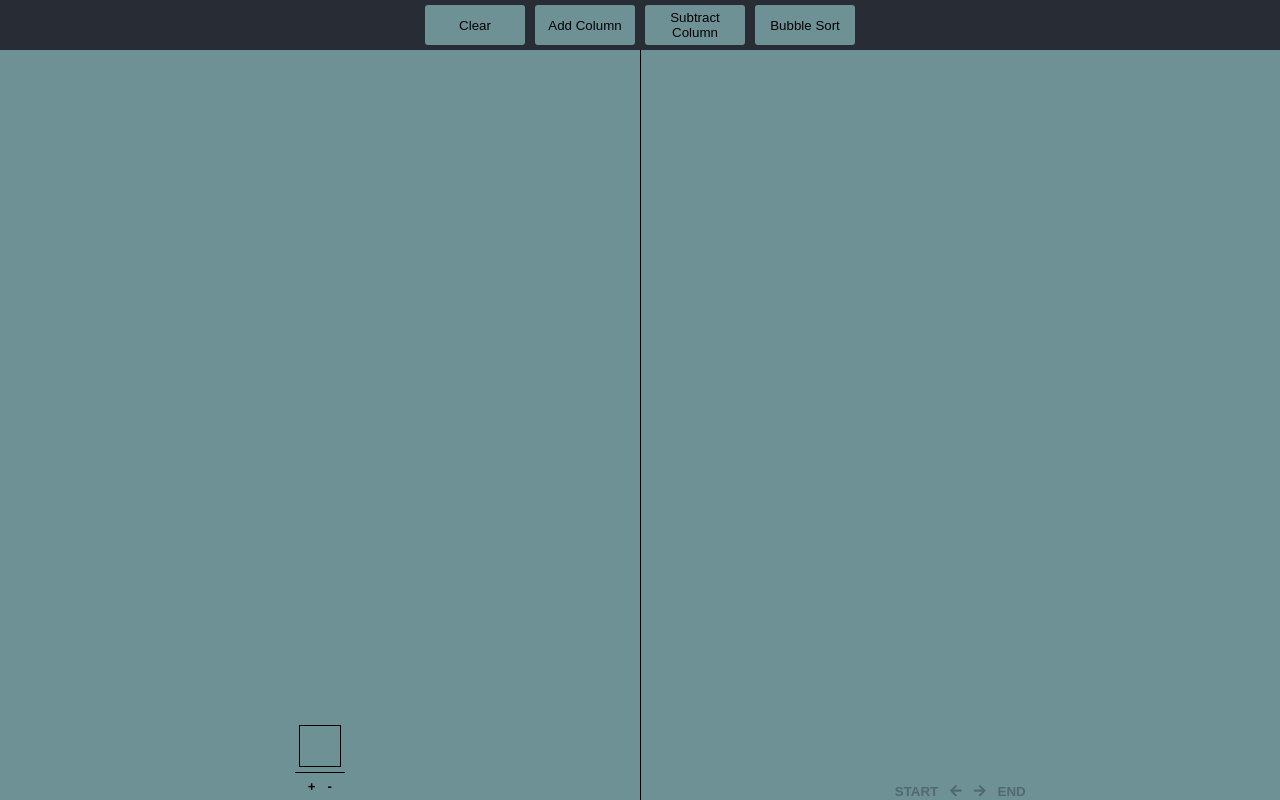
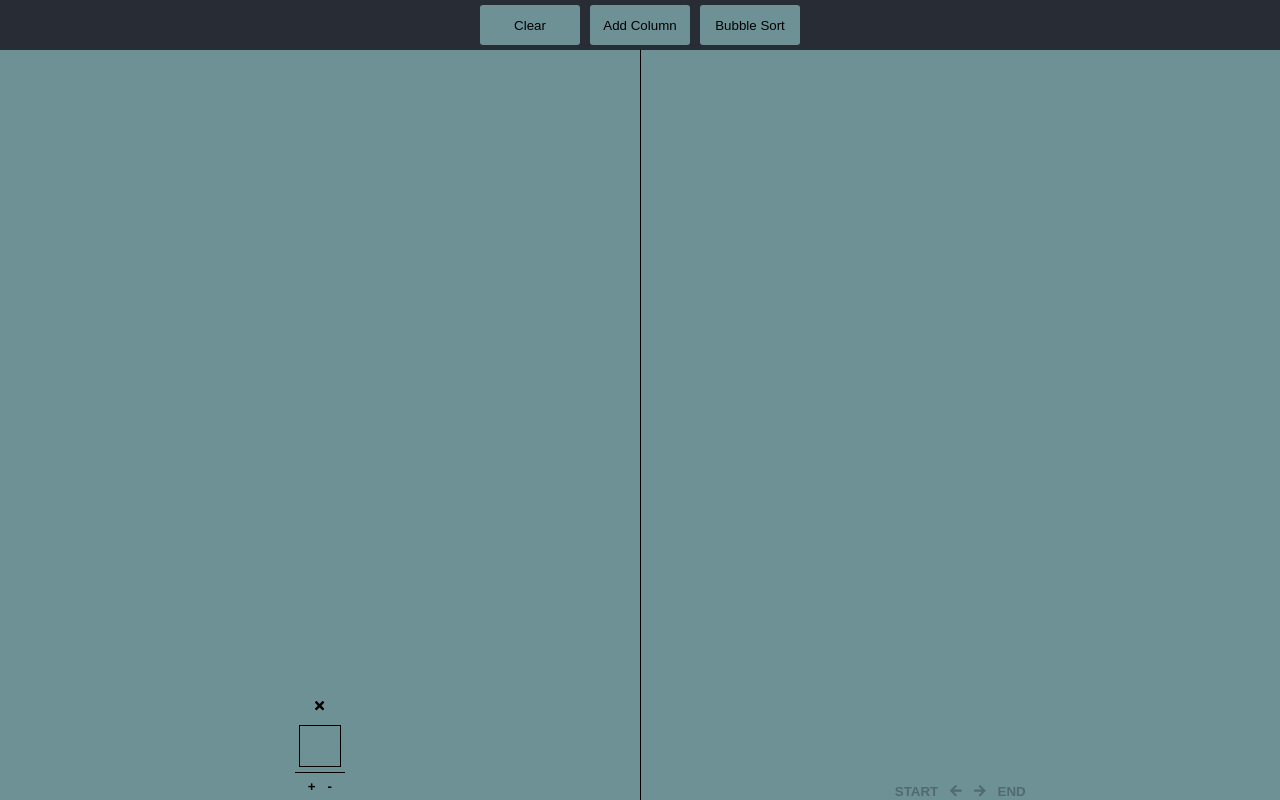
Before and after one commit to sm0ol/algoviz, a React (Create React App) app: page / in a window 1280 px wide. Both pictures are taken after a click on the button "Add Column". Built offline with nearby package versions, Linux system fonts and the light colour scheme.

Commit message:
Added Individual Column removal, plus hover animation on unsorted buttons

```diff
--- a/src/App.js
+++ b/src/App.js
@@ -29,6 +29,7 @@ class App extends React.Component {
     this.clearContent = this.clearContent.bind(this);
     this.goToStart = this.goToStart.bind(this);
     this.goToEnd = this.goToEnd.bind(this);
+    this.removeIndividualColumn = this.removeIndividualColumn.bind(this);
   }
 
   onAddBox(colIndex, boxAmount) {
@@ -126,6 +127,14 @@ class App extends React.Component {
     this.historyTracker = 0;
   }
 
+  removeIndividualColumn(index){
+    let cols = [...this.state.columnArr];
+    cols.splice(index, 1);
+    this.setState({
+      columnArr: cols
+    });
+  }
+
   render () {
 
     return (
@@ -135,7 +144,7 @@ class App extends React.Component {
           <div className="algo-viz-content-unsorted">
             {this.state.columnArr.map((col, index) => {
               return (
-                <VizColumn key={index} index={index} column={this.state.columnArr[index]} onAddBox={this.onAddBox}/>
+                <VizColumn key={index} index={index} column={this.state.columnArr[index]} onAddBox={this.onAddBox} removeIndividualColumn={this.removeIndividualColumn}/>
               );
             })}
           </div>
--- a/src/components/navbar.js
+++ b/src/components/navbar.js
@@ -9,7 +9,6 @@ class Navbar extends React.Component {
         this.addBox = this.addBox.bind(this);
         this.subtractBox = this.subtractBox.bind(this);
         this.addColumn = this.addColumn.bind(this);
-        this.subtractColumn = this.subtractColumn.bind(this);
         this.bubbleSort = this.bubbleSort.bind(this);
         this.clearContent = this.clearContent.bind(this);
     }
@@ -29,11 +28,6 @@ class Navbar extends React.Component {
         this.props.updateColumnArr(this.props.columnArr);
     }
 
-    subtractColumn(e){
-        this.props.columnArr.splice(this.props.columnArr.length - 1, 1);
-        this.props.updateColumnArr(this.props.columnArr);
-    }
-
     bubbleSort(e){
         this.props.bubbleSort();
     }
@@ -47,7 +41,6 @@ class Navbar extends React.Component {
             <div className="algo-navbar">
                 <button className="algo-navbar-button" onClick={this.clearContent}>Clear</button>
                 <button className="algo-navbar-button" onClick={this.addColumn}>Add Column</button>
-                <button className="algo-navbar-button" onClick={this.subtractColumn}>Subtract Column</button>
                 <button className="algo-navbar-button" onClick={this.bubbleSort}>Bubble Sort</button>
             </div>
         )
--- a/src/components/vizcolumn.js
+++ b/src/components/vizcolumn.js
@@ -1,6 +1,8 @@
 import React from 'react';
 import VizBox from './vizbox';
 import '../styles/columns.css';
+import { FontAwesomeIcon } from '@fortawesome/react-fontawesome'
+import { faTimes } from '@fortawesome/free-solid-svg-icons'
 
 
 class VizColumn extends React.Component {
@@ -9,11 +11,11 @@ class VizColumn extends React.Component {
 
         this.state = {
             boxArr: props.column.boxes
-            // boxArr: [1]
         }
 
         this.addColumnBox = this.addColumnBox.bind(this);
         this.subtractColumnBox = this.subtractColumnBox.bind(this);
+        this.removeIndividualColumn = this.removeIndividualColumn.bind(this);
     }
 
     //TODO: Really need to get these working in order to avoid UNSAFE_componentWillReceiveProps
@@ -52,9 +54,16 @@ class VizColumn extends React.Component {
         });
     }
 
+    removeIndividualColumn(){
+        this.props.removeIndividualColumn(this.props.index);
+    }
+
     render() {
         return (
             <div className="algo-viz-column-container">
+                <button className="algo-column-button" onClick={this.removeIndividualColumn}>
+                    <FontAwesomeIcon className="button-icon" icon={faTimes}></FontAwesomeIcon>
+                </button>
                 <div className="algo-viz-column">
                     {this.state.boxArr.map(item => {
                         return (
@@ -68,8 +77,8 @@ class VizColumn extends React.Component {
                     alignItems: `center`,
                     justifyContent: `center`
                 }}>
-                    <button className="algo-column-button" onClick={this.addColumnBox}>+</button>
-                    <button className="algo-column-button" onClick={this.subtractColumnBox}>-</button>
+                    <button className="algo-column-button button-icon" onClick={this.addColumnBox}>+</button>
+                    <button className="algo-column-button button-icon" onClick={this.subtractColumnBox}>-</button>
                 </div>
             </div>
         )
--- a/src/styles/columns.css
+++ b/src/styles/columns.css
@@ -41,6 +41,14 @@
     font-weight: bold;
 }
 
+.button-icon {
+    transition: all .2s ease-in-out;
+}
+
+.button-icon:hover {
+    transform: scale(1.5);
+}
+
 .algo-viz-square {
     height: 40px;
     width: 40px;
```
